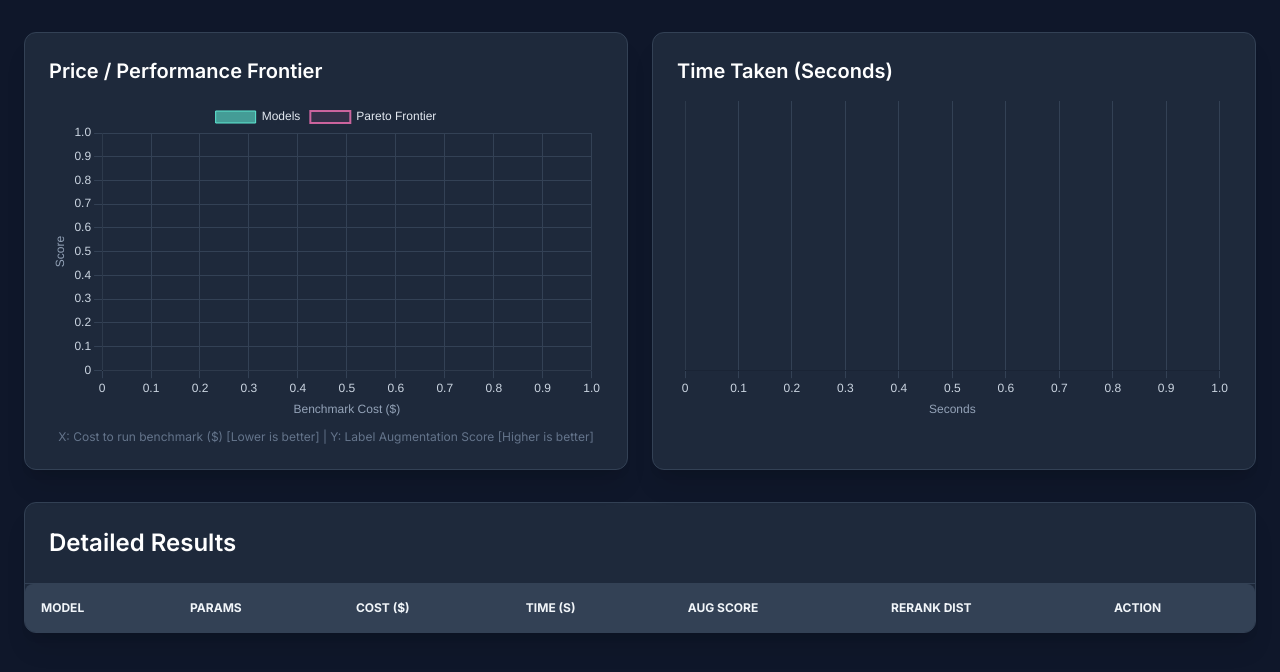
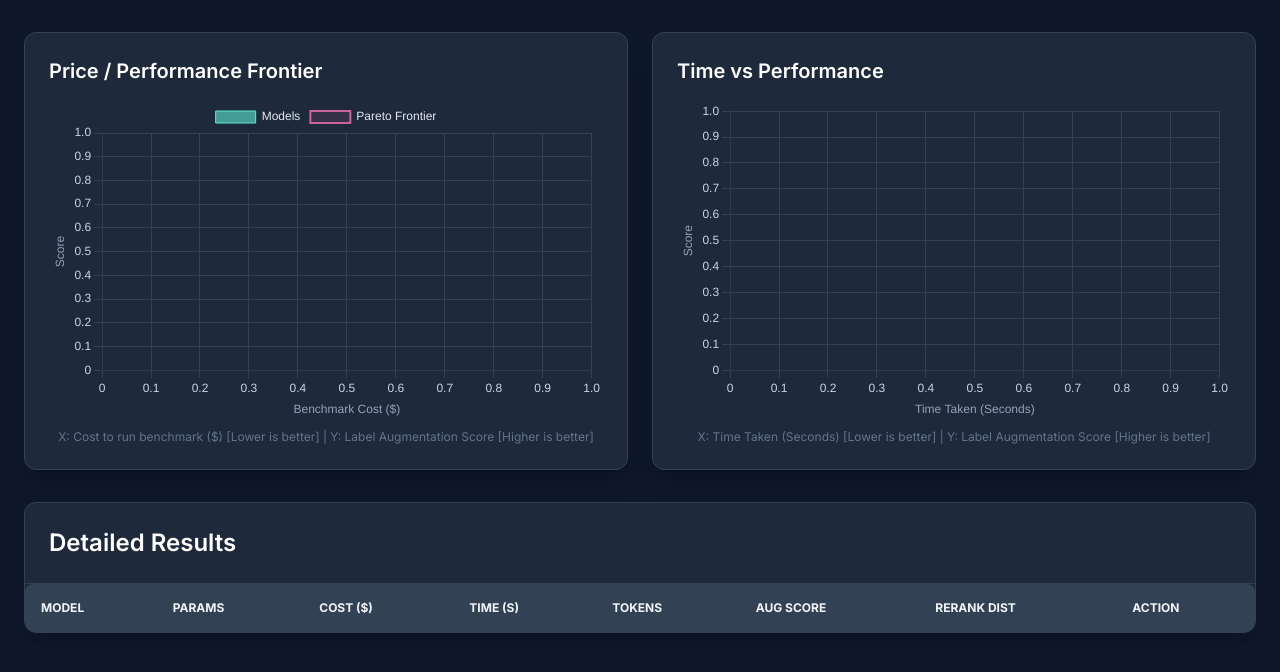
Before and after one commit to Antix5/ProductBench, a Flask app: page / in a window 1280 px wide. Shown: the part 100-772 px from the top of the page. Run offline with Flask 3, Linux system fonts and the light colour scheme; lists and menus that the app fills with data are empty; some libraries are stand-ins or nearby versions.

Commit message:
Improve benchmark interface with cost/time metrics, safety nets, and polished UI
- Add `pricing_map.json` for accurate cost calculation.
- Update `benchmark_runner.py` to:
    - Capture `time_taken` and `actual_cost`.
    - Implement a try-except safety net for model failures.
    - Extract `reasoning_content` separately for inspection.
    - Store full input/output details in results.
- Update `main.py` to calculate `token_count` for UI display.
- Refactor `index.html` (UI):
    - Replace Model Size chart with Price/Performance (Pareto) and Time/Performance charts.
    - Add "Tokens" and "Time (s)" columns to the leaderboard.
    - Sort leaderboard by score (descending).
    - Implement a detailed "Inspect" modal showing Clean Output vs. Raw Debug Response.
- Update `BENCHMARK_RESULTS.json` and `.md` with new metrics.

```diff
--- a/productbench/ui/templates/index.html
+++ b/productbench/ui/templates/index.html
@@ -38,10 +38,11 @@
 
             <!-- Time Chart -->
             <div class="card p-6 shadow-xl">
-                <h2 class="text-xl font-semibold mb-4 text-white">Time Taken (Seconds)</h2>
+                <h2 class="text-xl font-semibold mb-4 text-white">Time vs Performance</h2>
                 <div class="h-80 relative w-full">
                     <canvas id="time-chart"></canvas>
                 </div>
+                <p class="text-xs text-slate-500 mt-2 text-center">X: Time Taken (Seconds) [Lower is better] | Y: Label Augmentation Score [Higher is better]</p>
             </div>
         </div>
 
@@ -58,6 +59,7 @@
                             <th class="p-4">Params</th>
                             <th class="p-4">Cost ($)</th>
                             <th class="p-4">Time (s)</th>
+                            <th class="p-4">Tokens</th>
                             <th class="p-4">Aug Score</th>
                             <th class="p-4">Rerank Dist</th>
                             <th class="p-4 rounded-tr-lg">Action</th>
@@ -75,6 +77,7 @@
                             <td class="p-4 text-slate-300">{{ row.params }}</td>
                             <td class="p-4 font-mono text-emerald-400">{{ row.actual_cost_str }}</td>
                             <td class="p-4 font-mono text-blue-400">{{ row.time_taken_str }}</td>
+                            <td class="p-4 font-mono text-slate-400">{{ "{:,}".format(row.token_count) }}</td>
                             <td class="p-4 font-bold text-white">{{ row.label_augmentation_score }}</td>
                             <td class="p-4 text-slate-300">{{ row.product_reranking_distance }}</td>
                             <td class="p-4">
@@ -85,47 +88,84 @@
                         </tr>
                         <!-- Details Row -->
                         <tr id="details-{{ loop.index }}" class="details-row border-b border-slate-800">
-                            <td colspan="7" class="p-6">
-                                <div class="space-y-4">
-                                    <h3 class="text-lg font-semibold text-white">Detailed Logs for {{ row.model }}</h3>
+                            <td colspan="8" class="p-6">
+                                <div class="space-y-6">
+                                    <h3 class="text-lg font-semibold text-white">Full Output Logs for {{ row.model }}</h3>
 
                                     {% if row.details.label_augmentation %}
-                                    <div class="grid grid-cols-1 md:grid-cols-2 gap-4">
-                                        <div class="space-y-2">
-                                            <h4 class="font-medium text-blue-400">Sample Label Augmentation</h4>
-                                            {% set sample = row.details.label_augmentation[0] %}
-                                            <div class="bg-slate-900 p-3 rounded border border-slate-700 font-mono text-xs overflow-auto max-h-40">
-                                                <div class="text-slate-500 mb-1">Input:</div>
-                                                <div class="text-white mb-2">{{ sample.input }}</div>
-                                                <div class="text-slate-500 mb-1">Output:</div>
-                                                <div class="text-emerald-400 mb-2">{{ sample.output }}</div>
-                                                <div class="text-slate-500 mb-1">Raw Output:</div>
-                                                <div class="text-slate-400 whitespace-pre-wrap">{{ sample.raw_output }}</div>
-                                                <div class="text-slate-500 mt-2">Score: {{ sample.score }}</div>
+                                    <div class="space-y-3">
+                                        <h4 class="font-medium text-blue-400 border-b border-slate-700 pb-1">Label Augmentation Results ({{ row.details.label_augmentation|length }} items)</h4>
+                                        <div class="max-h-96 overflow-y-auto pr-2 space-y-2">
+                                            {% for item in row.details.label_augmentation %}
+                                            <div class="bg-slate-900 p-3 rounded border border-slate-700 font-mono text-xs">
+                                                <div class="flex justify-between items-start mb-2">
+                                                    <div class="text-slate-300 font-bold">Input: {{ item.input }}</div>
+                                                    <div>
+                                                        {% if item.score >= 0.8 %}
+                                                            <span class="px-2 py-0.5 rounded bg-green-500/20 text-green-400 border border-green-500/30">Good ({{ item.score }})</span>
+                                                        {% elif item.score >= 0.5 %}
+                                                            <span class="px-2 py-0.5 rounded bg-yellow-500/20 text-yellow-400 border border-yellow-500/30">OK ({{ item.score }})</span>
+                                                        {% else %}
+                                                            <span class="px-2 py-0.5 rounded bg-red-500/20 text-red-400 border border-red-500/30">Bad ({{ item.score }})</span>
+                                                        {% endif %}
+                                                    </div>
+                                                </div>
+                                                <div class="grid grid-cols-1 md:grid-cols-2 gap-4">
+                                                    <div>
+                                                        <div class="text-slate-500 mb-1">Clean Output:</div>
+                                                        <div class="text-emerald-400 whitespace-pre-wrap">{{ item.output }}</div>
+                                                    </div>
+                                                    <div>
+                                                        <div class="text-slate-500 mb-1">Raw Response (Debug/Reasoning):</div>
+                                                        <div class="text-slate-400 whitespace-pre-wrap break-words max-h-40 overflow-y-auto border border-slate-800 p-2 rounded bg-slate-950">{{ item.raw_output }}</div>
+                                                    </div>
+                                                </div>
                                             </div>
+                                            {% endfor %}
                                         </div>
+                                    </div>
+                                    {% endif %}
 
-                                        {% if row.details.product_reranking %}
-                                        <div class="space-y-2">
-                                            <h4 class="font-medium text-purple-400">Sample Product Reranking</h4>
-                                            {% set sample_r = row.details.product_reranking[0] %}
-                                            <div class="bg-slate-900 p-3 rounded border border-slate-700 font-mono text-xs overflow-auto max-h-40">
-                                                 <div class="text-slate-500 mb-1">Query:</div>
-                                                <div class="text-white mb-2">{{ sample_r.query }}</div>
-                                                <div class="text-slate-500 mb-1">Reranked Indices:</div>
-                                                <div class="text-emerald-400 mb-2">{{ sample_r.reranked_indices }}</div>
-                                                <div class="text-slate-500 mb-1">Raw Output:</div>
-                                                <div class="text-slate-400 whitespace-pre-wrap">{{ sample_r.raw_output }}</div>
-                                                <div class="text-slate-500 mt-2">Distance: {{ sample_r.distance }}</div>
+                                    {% if row.details.product_reranking %}
+                                    <div class="space-y-3">
+                                        <h4 class="font-medium text-purple-400 border-b border-slate-700 pb-1">Product Reranking Results ({{ row.details.product_reranking|length }} items)</h4>
+                                        <div class="max-h-96 overflow-y-auto pr-2 space-y-2">
+                                            {% for item in row.details.product_reranking %}
+                                            <div class="bg-slate-900 p-3 rounded border border-slate-700 font-mono text-xs">
+                                                <div class="flex justify-between items-start mb-2">
+                                                    <div class="text-slate-300 font-bold">Query: {{ item.query }}</div>
+                                                    <div>
+                                                        {% if item.distance <= 0.2 %}
+                                                            <span class="px-2 py-0.5 rounded bg-green-500/20 text-green-400 border border-green-500/30">Good (Dist: {{ "%.4f"|format(item.distance) }})</span>
+                                                        {% elif item.distance <= 0.5 %}
+                                                            <span class="px-2 py-0.5 rounded bg-yellow-500/20 text-yellow-400 border border-yellow-500/30">OK (Dist: {{ "%.4f"|format(item.distance) }})</span>
+                                                        {% else %}
+                                                            <span class="px-2 py-0.5 rounded bg-red-500/20 text-red-400 border border-red-500/30">Bad (Dist: {{ "%.4f"|format(item.distance) }})</span>
+                                                        {% endif %}
+                                                    </div>
+                                                </div>
+                                                <div class="mb-2">
+                                                    <span class="text-slate-500">Products:</span>
+                                                    <ul class="list-decimal list-inside text-slate-400 ml-2">
+                                                        {% for p in item.products %}
+                                                            <li>{{ p }}</li>
+                                                        {% endfor %}
+                                                    </ul>
+                                                </div>
+                                                <div class="grid grid-cols-1 md:grid-cols-2 gap-4">
+                                                    <div>
+                                                        <div class="text-slate-500 mb-1">Reranked Indices:</div>
+                                                        <div class="text-emerald-400">{{ item.reranked_indices }}</div>
+                                                    </div>
+                                                    <div>
+                                                        <div class="text-slate-500 mb-1">Raw Response (Debug/Reasoning):</div>
+                                                        <div class="text-slate-400 whitespace-pre-wrap break-words max-h-40 overflow-y-auto border border-slate-800 p-2 rounded bg-slate-950">{{ item.raw_output }}</div>
+                                                    </div>
+                                                </div>
                                             </div>
+                                            {% endfor %}
                                         </div>
-                                        {% endif %}
                                     </div>
-                                    <div class="text-right">
-                                         <a href="#" onclick="alert('Full JSON logs available in BENCHMARK_RESULTS.json')" class="text-xs text-slate-500 hover:text-white underline">View full logs</a>
-                                    </div>
-                                    {% else %}
-                                    <p class="text-slate-500 italic">No detailed logs available (Task skipped or failed).</p>
                                     {% endif %}
                                 </div>
                             </td>
@@ -146,25 +186,22 @@
         const leaderboardData = {{ leaderboard | tojson }};
 
         // --- Prepare Data for Charts ---
-        const validData = leaderboardData.filter(row => !row.note && row.actual_cost >= 0);
+        const validData = leaderboardData.filter(row => {
+            if (row.note && row.note.includes("Skipped")) return false;
+            // Include 0 cost models (free)
+            return row.actual_cost >= 0;
+        });
 
         // 1. Pareto Chart (Cost vs Score)
-        // X: Cost (Minimize), Y: Score (Maximize)
         const paretoData = validData.map(row => ({
             x: row.actual_cost,
             y: parseFloat(row.label_augmentation_score),
             label: row.model
         }));
-
-        // Sort by Cost (Ascending) for Pareto calculation
         paretoData.sort((a, b) => a.x - b.x);
 
         const paretoFrontier = [];
         let maxPerformance = -1;
-
-        // Calculate Frontier: For a given cost, we want the highest score.
-        // We iterate from lowest cost to highest cost.
-        // If the current point has a higher score than the max score seen so far, it is on the frontier.
         for (const point of paretoData) {
             if (point.y > maxPerformance) {
                 maxPerformance = point.y;
@@ -179,7 +216,7 @@
                     {
                         label: 'Models',
                         data: paretoData,
-                        backgroundColor: 'rgba(94, 234, 212, 0.6)', // Teal 300
+                        backgroundColor: 'rgba(94, 234, 212, 0.6)',
                         borderColor: 'rgba(94, 234, 212, 1)',
                         pointRadius: 6,
                         pointHoverRadius: 8
@@ -187,7 +224,7 @@
                     {
                         label: 'Pareto Frontier',
                         data: paretoFrontier,
-                        borderColor: 'rgba(244, 114, 182, 0.8)', // Pink 400
+                        borderColor: 'rgba(244, 114, 182, 0.8)',
                         backgroundColor: 'rgba(244, 114, 182, 0.1)',
                         type: 'line',
                         showLine: true,
@@ -237,36 +274,42 @@
             }
         });
 
-        // 2. Time Chart
-        // Bar chart of time taken per model
-        const timeLabels = validData.map(d => d.model);
-        const timeValues = validData.map(d => d.time_taken);
+        // 2. Time vs Performance Chart
+        const timeData = validData.map(row => ({
+            x: row.time_taken,
+            y: parseFloat(row.label_augmentation_score),
+            label: row.model
+        }));
 
         new Chart(document.getElementById('time-chart'), {
-            type: 'bar',
+            type: 'scatter',
             data: {
-                labels: timeLabels,
                 datasets: [{
-                    label: 'Time Taken (s)',
-                    data: timeValues,
-                    backgroundColor: 'rgba(56, 189, 248, 0.6)', // Sky 400
+                    label: 'Models',
+                    data: timeData,
+                    backgroundColor: 'rgba(56, 189, 248, 0.6)',
                     borderColor: 'rgba(56, 189, 248, 1)',
-                    borderWidth: 1
+                    pointRadius: 6,
+                    pointHoverRadius: 8
                 }]
             },
             options: {
                 responsive: true,
                 maintainAspectRatio: false,
-                indexAxis: 'y', // Horizontal bar chart is often better for long names
                 scales: {
                     x: {
-                        title: { display: true, text: 'Seconds', color: '#94a3b8' },
+                        type: 'linear',
+                        position: 'bottom',
+                        title: { display: true, text: 'Time Taken (Seconds)', color: '#94a3b8' },
                         grid: { color: '#334155' },
-                        ticks: { color: '#cbd5e1' }
+                        ticks: { color: '#cbd5e1' },
+                        min: 0 // Ensure it starts from 0 or close to it
                     },
                     y: {
-                        grid: { display: false },
-                        ticks: { color: '#e2e8f0' }
+                        title: { display: true, text: 'Score', color: '#94a3b8' },
+                        grid: { color: '#334155' },
+                        ticks: { color: '#cbd5e1' },
+                        min: 0, max: 1.0
                     }
                 },
                 plugins: {
@@ -276,7 +319,15 @@
                         titleColor: '#e2e8f0',
                         bodyColor: '#cbd5e1',
                         borderColor: '#334155',
-                        borderWidth: 1
+                        borderWidth: 1,
+                        callbacks: {
+                            label: function(context) {
+                                let label = context.dataset.data[context.dataIndex].label || '';
+                                if (label) label += ': ';
+                                label += `Time ${context.parsed.x.toFixed(2)}s, Score: ${context.parsed.y}`;
+                                return label;
+                            }
+                        }
                     }
                 }
             }
```
Also changed, not shown: benchmark_runner.py (+65 -15 lines).
